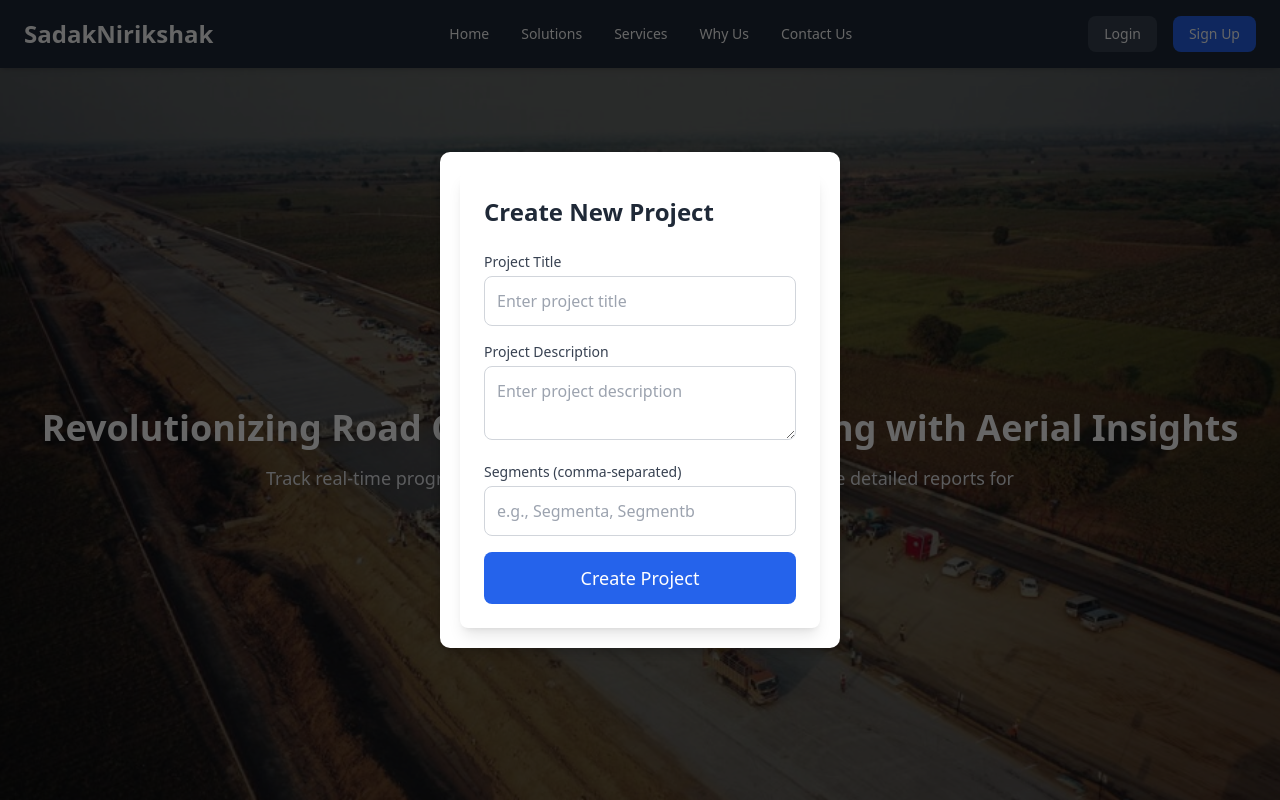
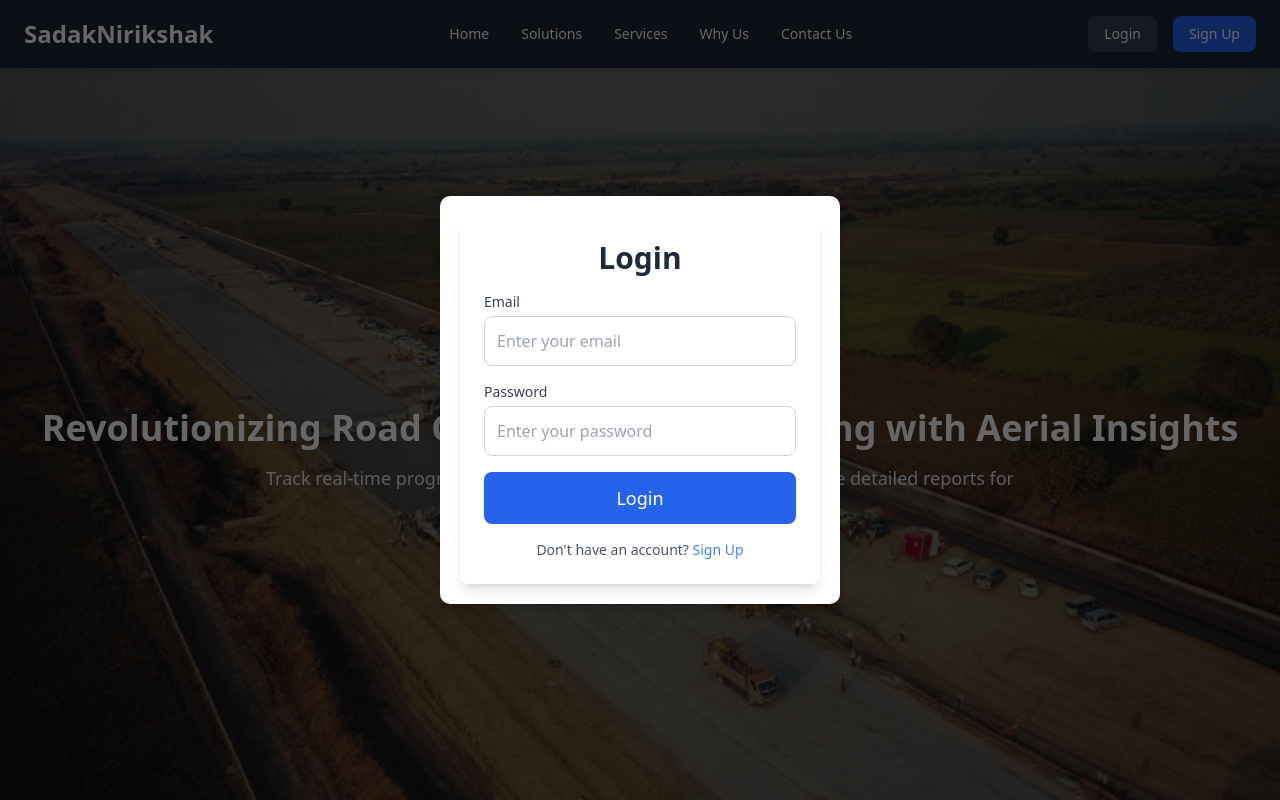
Before and after one commit to tushar-prajapati/Project1, a React (Vite) app in the folder client/: page / in a window 1280 px wide. Both pictures are taken after a click on the button "Login". Shown: the top 800 px of the page. Built offline with nearby package versions, Linux system fonts and the light colour scheme; a web font is replaced by a local one.

Commit message:
till create project

```diff
--- a/client/src/components/CreateProject.jsx
+++ b/client/src/components/CreateProject.jsx
@@ -1,4 +1,4 @@
-import React, { useState } from "react";
+import React from "react";
 import { useForm } from "react-hook-form";
 import axios from "axios";
 import Cookies from "js-cookie";
@@ -10,14 +10,6 @@ const CreateProject = ({ onProjectCreated }) => {
     reset,
     formState: { errors },
   } = useForm();
-  const [imagePreview, setImagePreview] = useState(null);
-
-  const onImageChange = (e) => {
-    const file = e.target.files[0];
-    if (file) {
-      setImagePreview(URL.createObjectURL(file));
-    }
-  };
 
   const onCreateSubmit = async (data) => {
     try {
@@ -28,28 +20,29 @@ const CreateProject = ({ onProjectCreated }) => {
         return;
       }
 
-      const formData = new FormData();
-      formData.append("title", data.title);
-      formData.append("description", data.description);
-      formData.append("segments", data.segments);
-      formData.append("image", data.image[0]);
+      // Prepare the payload
+      const payload = {
+        title: data.title,
+        description: data.description,
+        segments: data.segments.split(",").map((seg) => seg.trim()),
+      };
 
+      // Send the request
       const response = await axios.post(
         "http://localhost:3000/api/v1/projects/createProject",
-        formData,
+        payload,
         {
           headers: {
             Authorization: `Bearer ${token}`,
-            "Content-Type": "multipart/form-data",
+            "Content-Type": "application/json",
           },
         }
       );
 
       if (response.data.success) {
         alert(response.data.message);
-        onProjectCreated(response.data.data);
+        onProjectCreated(response.data.data); // Notify parent component
         reset();
-        setImagePreview(null);
       } else {
         alert("Failed to create project: " + response.data.message);
       }
@@ -58,6 +51,7 @@ const CreateProject = ({ onProjectCreated }) => {
       alert("An error occurred while creating the project.");
     }
   };
+
 
   return (
     <form onSubmit={handleSubmit(onCreateSubmit)} className="space-y-4">
@@ -71,7 +65,9 @@ const CreateProject = ({ onProjectCreated }) => {
           placeholder="Enter project title"
           className="w-full p-3 border border-gray-300 rounded-lg"
         />
-        {errors.title && <p className="text-sm text-red-500">{errors.title.message}</p>}
+        {errors.title && (
+          <p className="text-sm text-red-500">{errors.title.message}</p>
+        )}
       </div>
 
       <div>
@@ -98,27 +94,15 @@ const CreateProject = ({ onProjectCreated }) => {
           placeholder="Enter segments"
           className="w-full p-3 border border-gray-300 rounded-lg"
         />
-        {errors.segments && <p className="text-sm text-red-500">{errors.segments.message}</p>}
+        {errors.segments && (
+          <p className="text-sm text-red-500">{errors.segments.message}</p>
+        )}
       </div>
 
-      <div>
-        <label className="block text-sm font-medium text-gray-700 mb-1">
-          Thumbnail Image
-        </label>
-        <input
-          {...register("image", { required: "Image is required" })}
-          type="file"
-          accept="image/*"
-          onChange={onImageChange}
-          className="w-full p-3 border border-gray-300 rounded-lg"
-        />
-        {imagePreview && (
-          <img src={imagePreview} alt="Preview" className="mt-2 rounded-md w-full h-32 object-cover" />
-        )}
-        {errors.image && <p className="text-sm text-red-500">{errors.image.message}</p>}
-      </div>
-
-      <button type="submit" className="w-full p-3 bg-blue-500 text-white rounded-lg">
+      <button
+        type="submit"
+        className="w-full p-3 bg-blue-500 text-white rounded-lg"
+      >
         Create Project
       </button>
     </form>
--- a/client/src/components/Login.jsx
+++ b/client/src/components/Login.jsx
@@ -2,88 +2,68 @@ import React from "react";
 import { useForm } from "react-hook-form";
 import axios from "axios";
 import Cookies from "js-cookie";
+import { useNavigate } from "react-router-dom";
 
-const CreateProject = ({ onProjectCreated }) => {
-  const { register, handleSubmit, reset } = useForm();
+const Login = ({ openSignup, onLoginSuccess }) => {
+  const { register, handleSubmit, formState: { errors } } = useForm();
+  const navigate = useNavigate();
 
-  const onSubmit = async (data) => {
+  const onLoginSubmit = async (data) => {
     try {
-      const token = Cookies.get("accessToken");
-
-      if (!token) {
-        alert("You are not authenticated. Please log in.");
-        return;
-      }
-
-      // Format segments as an array of strings
-      const segments = data.segments.split(",").map((segment) => segment.trim());
-
-      // API Call to create a new project
-      const response = await axios.post(
-        "http://localhost:3000/api/v1/projects/createProject",
-        {
-          title: data.title,
-          description: data.description,
-          segments,
-        },
-        {
-          headers: {
-            Authorization: `Bearer ${token}`,
-          },
-        }
-      );
+      const response = await axios.post("http://localhost:3000/api/v1/users/login", data);
 
       if (response.data.success) {
-        alert("Project created successfully!");
-        // Reset the form
-        reset();
-        // Notify parent component to refresh projects
-        if (onProjectCreated) {
-          onProjectCreated(response.data.data);
+        const { accessToken, refreshToken, user } = response.data.data;
+
+        // Store tokens and user data
+        Cookies.set("accessToken", accessToken, { expires: 1 }); // Store access token
+        Cookies.set("refreshToken", refreshToken, { expires: 10 }); // Store refresh token
+        Cookies.set("user", JSON.stringify(user)); // Store user info
+
+        // Notify parent about login success
+        if (onLoginSuccess) {
+          onLoginSuccess(user);
         }
+
+        alert(response.data.message);
+
+        // Redirect to dashboard or any other page
+        navigate("/dashboard");
       } else {
-        alert("Failed to create project: " + response.data.message);
+        alert("Login failed. Please check your credentials.");
       }
     } catch (error) {
-      console.error("Error creating project:", error);
-      alert("An error occurred while creating the project.");
+      console.error("Login error:", error);
+      alert("An error occurred during login. Please try again.");
     }
   };
 
   return (
-    <div className="bg-white rounded-lg shadow-lg p-6 max-w-md mx-auto">
-      <h2 className="text-2xl font-bold text-gray-800 mb-6">Create New Project</h2>
-      <form onSubmit={handleSubmit(onSubmit)} className="space-y-4">
-        {/* Title Field */}
+    <div className="bg-white rounded-lg shadow-lg p-6 max-w-sm mx-auto">
+      <h2 className="text-3xl font-bold text-gray-800 text-center mb-4">Login</h2>
+      <form onSubmit={handleSubmit(onLoginSubmit)} className="space-y-4">
+        {/* Email Input */}
         <div>
-          <label className="block text-sm font-medium text-gray-700 mb-1">Project Title</label>
+          <label className="block text-sm font-medium text-gray-700 mb-1">Email</label>
           <input
-            {...register("title", { required: true })}
-            type="text"
-            placeholder="Enter project title"
+            {...register("email", { required: "Email is required" })}
+            type="email"
+            placeholder="Enter your email"
             className="w-full p-3 border border-gray-300 rounded-lg focus:outline-none focus:ring-2 focus:ring-blue-500"
           />
+          {errors.email && <span className="text-red-500 text-xs">{errors.email.message}</span>}
         </div>
 
-        {/* Description Field */}
+        {/* Password Input */}
         <div>
-          <label className="block text-sm font-medium text-gray-700 mb-1">Project Description</label>
-          <textarea
-            {...register("description", { required: true })}
-            placeholder="Enter project description"
-            className="w-full p-3 border border-gray-300 rounded-lg focus:outline-none focus:ring-2 focus:ring-blue-500"
-          ></textarea>
-        </div>
-
-        {/* Segments Field */}
-        <div>
-          <label className="block text-sm font-medium text-gray-700 mb-1">Segments (comma-separated)</label>
+          <label className="block text-sm font-medium text-gray-700 mb-1">Password</label>
           <input
-            {...register("segments", { required: true })}
-            type="text"
-            placeholder="e.g., Segmenta, Segmentb"
+            {...register("password", { required: "Password is required" })}
+            type="password"
+            placeholder="Enter your password"
             className="w-full p-3 border border-gray-300 rounded-lg focus:outline-none focus:ring-2 focus:ring-blue-500"
           />
+          {errors.password && <span className="text-red-500 text-xs">{errors.password.message}</span>}
         </div>
 
         {/* Submit Button */}
@@ -91,11 +71,22 @@ const CreateProject = ({ onProjectCreated }) => {
           type="submit"
           className="w-full bg-blue-600 text-white font-medium text-lg py-3 rounded-lg hover:bg-blue-700 transition duration-200"
         >
-          Create Project
+          Login
         </button>
+
+        {/* Redirect to Sign Up */}
+        <p className="text-center text-sm text-gray-600 mt-4">
+          Don't have an account?{" "}
+          <button
+            onClick={openSignup}
+            className="text-blue-500 font-medium hover:underline"
+          >
+            Sign Up
+          </button>
+        </p>
       </form>
     </div>
   );
 };
 
-export default CreateProject;
+export default Login;
--- a/client/src/components/Projects.jsx
+++ b/client/src/components/Projects.jsx
@@ -7,7 +7,6 @@ const Projects = () => {
   const [projects, setProjects] = useState([]);
   const [loading, setLoading] = useState(true);
   const [isCreateProjectOpen, setIsCreateProjectOpen] = useState(false);
-  const [selectedProject, setSelectedProject] = useState(null);
 
   const fetchProjects = async () => {
     try {
@@ -42,7 +41,6 @@ const Projects = () => {
       const token = Cookies.get("accessToken");
 
       if (!token) {
-        console.log("Access token is missing.");
         alert("You are not authenticated. Please log in.");
         return;
       }
@@ -57,7 +55,7 @@ const Projects = () => {
       );
 
       if (response.data.success) {
-        setSelectedProject(response.data.data);
+        console.log("Project Details:", response.data.data); // Log project details
       } else {
         alert("Failed to fetch project details: " + response.data.message);
       }
@@ -88,13 +86,8 @@ const Projects = () => {
           <div
             key={project._id}
             className="bg-white rounded-lg shadow-lg p-4 border border-gray-200 hover:shadow-xl transition cursor-pointer"
-            onClick={() => fetchProjectDetails(project._id)}
+            onClick={() => fetchProjectDetails(project._id)} // Fetch details on click
           >
-            <img
-              src={project.previewImage || "https://via.placeholder.com/150"}
-              alt={project.title}
-              className="rounded-md w-full h-32 object-cover mb-4"
-            />
             <h3 className="text-xl font-medium text-gray-900">{project.title}</h3>
             <p className="text-sm text-gray-600 mt-2">{project.description}</p>
           </div>
@@ -121,26 +114,6 @@ const Projects = () => {
           </div>
         </div>
       )}
-
-      {selectedProject && (
-        <div className="fixed inset-0 flex items-center justify-center bg-black bg-opacity-50 z-50">
-          <div className="bg-white rounded-lg shadow-lg p-6 max-w-lg mx-auto">
-            <h2 className="text-xl font-bold text-gray-800">{selectedProject.title}</h2>
-            <img
-              src={selectedProject.previewImage || "https://via.placeholder.com/150"}
-              alt={selectedProject.title}
-              className="rounded-md w-full h-48 object-cover my-4"
-            />
-            <p className="text-sm text-gray-600">{selectedProject.description}</p>
-            <button
-              onClick={() => setSelectedProject(null)}
-              className="mt-4 text-sm text-gray-500 underline"
-            >
-              Close
-            </button>
-          </div>
-        </div>
-      )}
     </div>
   );
 };
--- a/client/src/components/RecentProject.jsx
+++ b/client/src/components/RecentProject.jsx
@@ -1,6 +1,6 @@
 import React, { useState, useEffect } from "react";
 import axios from "axios";
-
+import Cookies from "js-cookie";
 const RecentProject = () => {
   const [projects, setProjects] = useState([]);
   const [isPopupOpen, setIsPopupOpen] = useState(false);
```
